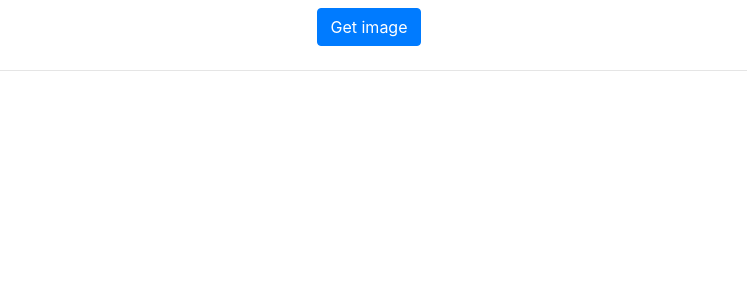
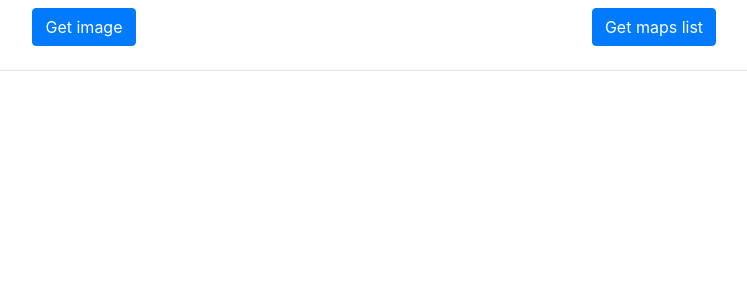
Before and after one commit to kklapczynski/BuildingPlanFront, an Angular app: page / in a window 1280 px wide. Shown: the top 300 px of the page, without its empty margins (271-1018 px from the left). Built offline with nearby package versions, Linux system fonts and the light colour scheme.

Commit message:
Get list of maps.

```diff
--- a/src/app/app.component.html
+++ b/src/app/app.component.html
@@ -7,13 +7,16 @@
         <div class="col text-center">
             <button class="btn btn-primary" (click)="getImage()">Get image</button>
         </div>
+        <div class="col text-center">
+            <button class="btn btn-primary" (click)="getMapsList()">Get maps list</button>
+        </div>
 
     </div>
     <div class="row my-2">
-            <object [data]="domSanitizer.bypassSecurityTrustResourceUrl(imageToShow) " width="100%" height="100%" alt="Downloaded from API image" class="mx-2"
+            <!-- <object [data]="domSanitizer.bypassSecurityTrustResourceUrl(imageToShow) " width="100%" height="100%" alt="Downloaded from API image" class="mx-2"
                 *ngIf="isImageLoaded"
             >
-            </object>
+            </object> -->
             <!-- TODO: change from <img src="..."> to direct svg in html
                 1. serve and download svg as a text
                 2. paste it in html  -->
@@ -26,7 +29,14 @@
             TODO: DOMPurify to be used
             -->
     </div>
+    <div class="row my-2" *ngFor="let mapName of mapNames">
+        <div class="col text-center"    >
+            <a href="http://localhost:8001/testImage">{{mapName}}</a>
+        </div>
+
+    </div>
     <hr>
+    <!-- https://www.chrisjmendez.com/2017/06/17/angular-dynamically-inserting-svg-into-an-element/ -->
     <div  [innerHTML]="imageToShow2" *ngIf="isImageLoaded">
 
     </div>
--- a/src/app/app.component.ts
+++ b/src/app/app.component.ts
@@ -10,9 +10,11 @@ import { DomSanitizer, SafeHtml } from '@angular/platform-browser';
 export class AppComponent implements OnInit {
   title = 'BuildingPlanFront';
   imageUrl = 'http://localhost:8001/testImage';
+  mapsListUrl = 'http://localhost:8001/testMapsList';
   imageToShow: any;
   imageToShow2: SafeHtml;
   isImageLoaded: boolean;
+  mapNames: String[];
 
   constructor(private httpService: HttpService, private domSanitizer: DomSanitizer) {}
 
@@ -21,6 +23,7 @@ export class AppComponent implements OnInit {
   }
 
   getImage() {
+    // TODO: add parameter with file name and add query param in http service
     this.httpService.getImage(this.imageUrl).subscribe(
       imageBlob => {
         // console.log(imageBlob);
@@ -30,6 +33,15 @@ export class AppComponent implements OnInit {
       },
       error => {
         console.log(error);
+      }
+    )
+  }
+
+  getMapsList() {
+    this.httpService.getMapsList(this.mapsListUrl).subscribe(
+      mapsNamesJson => {
+        this.mapNames = mapsNamesJson;
+        console.log(this.mapNames);
       }
     )
   }
@@ -65,4 +77,6 @@ export class AppComponent implements OnInit {
   // adding svg element to html
   // https://stackoverflow.com/questions/39582832/how-do-i-use-an-svg-tag-when-all-i-have-is-a-base64-string-for-the-image
 
+
+
 }
--- a/src/app/services/http.service.ts
+++ b/src/app/services/http.service.ts
@@ -24,4 +24,7 @@ export class HttpService {
     return this.http.get(imageUrl, {responseType: 'blob'});
   }
 
+  getMapsList(endPoint: string): Observable<any> {
+    return this.http.get(endPoint, {responseType: 'json'});
+  }
 }
```
